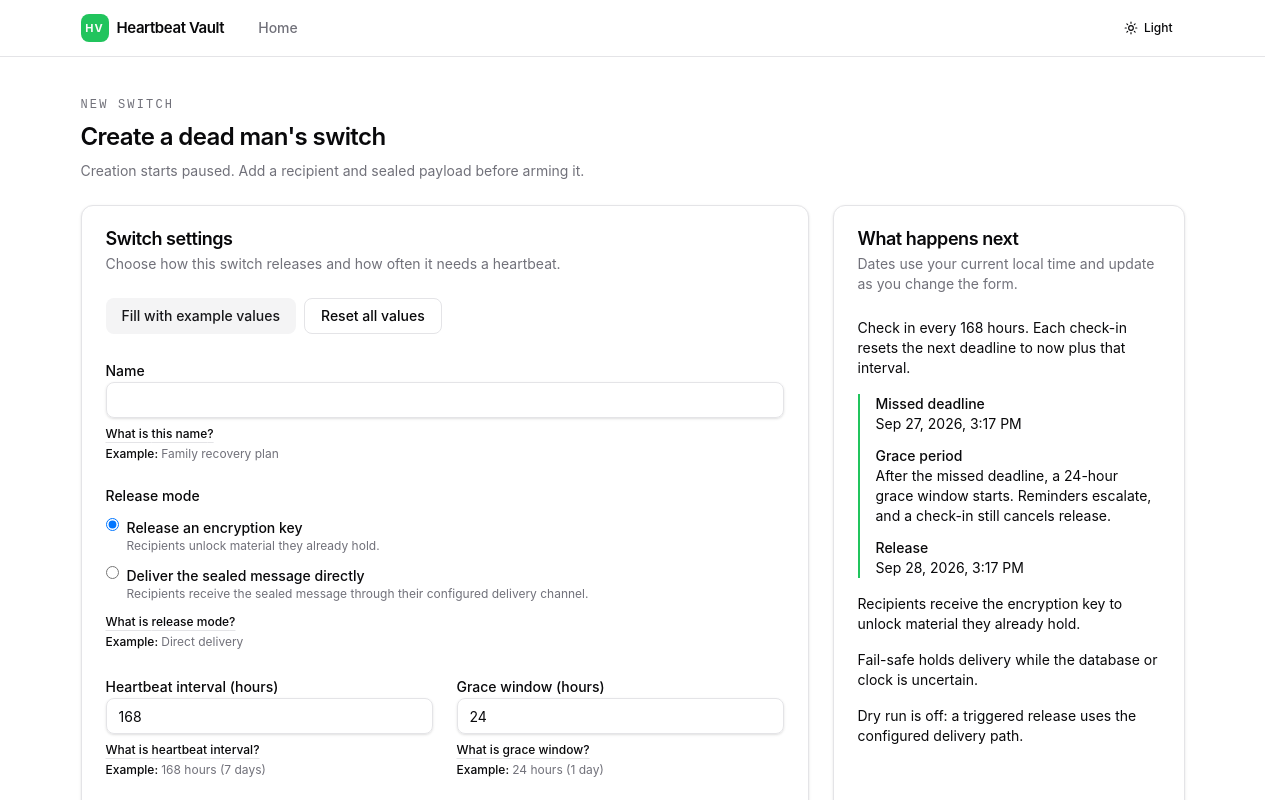
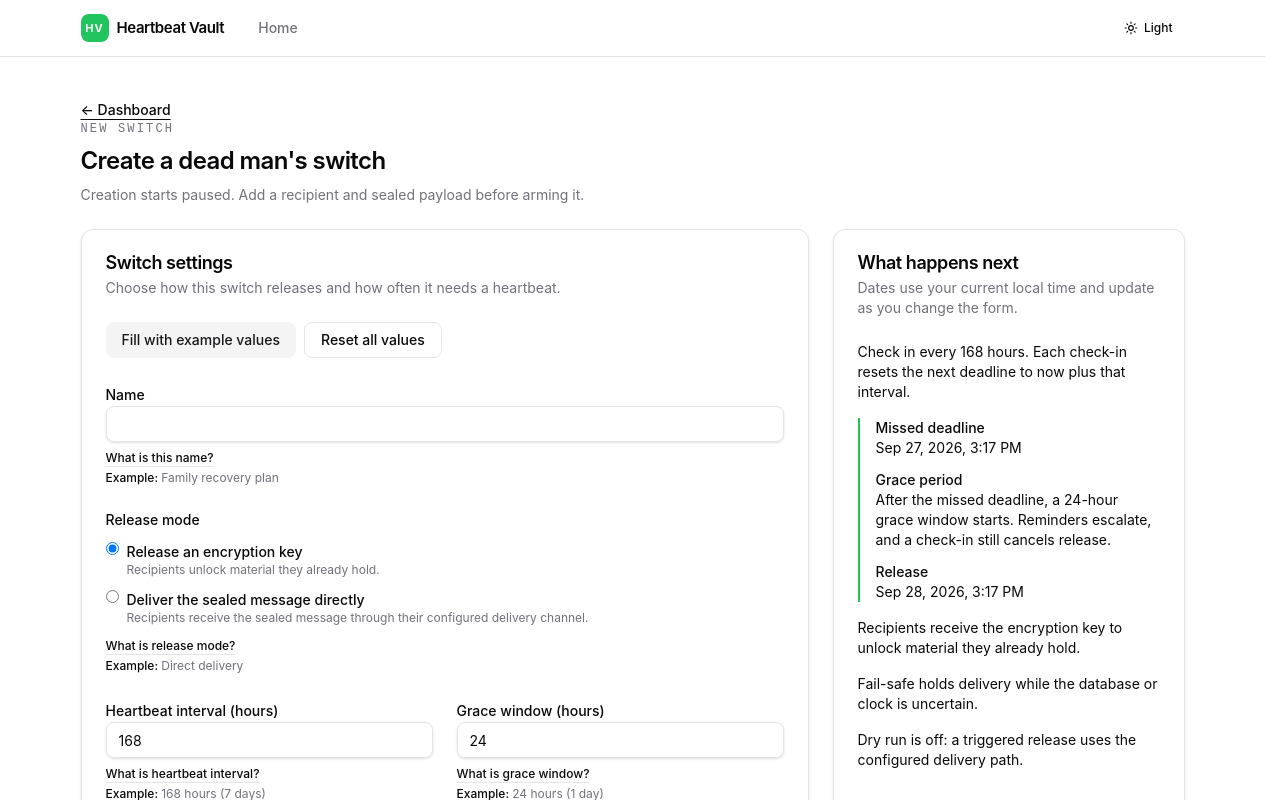
Before and after one commit to momokii/heartbeat-vault, a React (Vite) app in the folder apps/web/: page /switches/new in a window 1280 px wide. Shown: the top 800 px of the page. Built offline with nearby package versions, Linux system fonts and the light colour scheme; no server answers.

Commit message:
feat(web): add dashboard back link to create switch page
Ultraworked with [Sisyphus](https://github.com/code-yeongyu/oh-my-openagent)

Co-authored-by: Sisyphus <clio-agent@sisyphuslabs.ai>

```diff
--- a/apps/web/src/routes/switch-new.tsx
+++ b/apps/web/src/routes/switch-new.tsx
@@ -1,5 +1,5 @@
 import { useState, type FormEvent } from 'react';
-import { useNavigate } from 'react-router-dom';
+import { Link, useNavigate } from 'react-router-dom';
 import { z } from 'zod';
 import { ApiError, apiClient } from '@/lib/api-client';
 import { releaseModes, releasePolicies } from './switch-new-guidance';
@@ -67,6 +67,9 @@ export function NewSwitchPage() {
   }
   return (
     <div className="mx-auto max-w-6xl space-y-6">
+      <Link to="/" className="text-sm font-medium underline underline-offset-4">
+        ← Dashboard
+      </Link>
       <div className="space-y-2">
         <p className="text-xs font-mono uppercase tracking-[0.18em] text-[var(--color-muted-foreground)]">
           New switch
```
Also changed, not shown: 1 other file (tests, documents, lock files or other folders).
